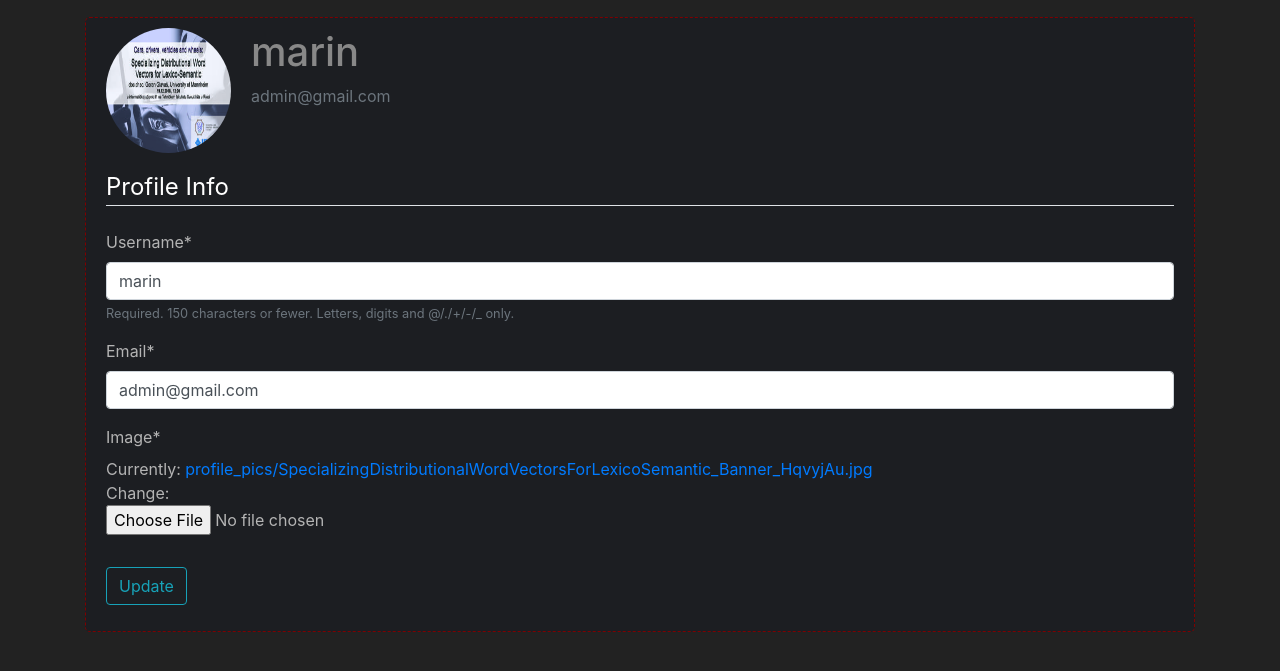
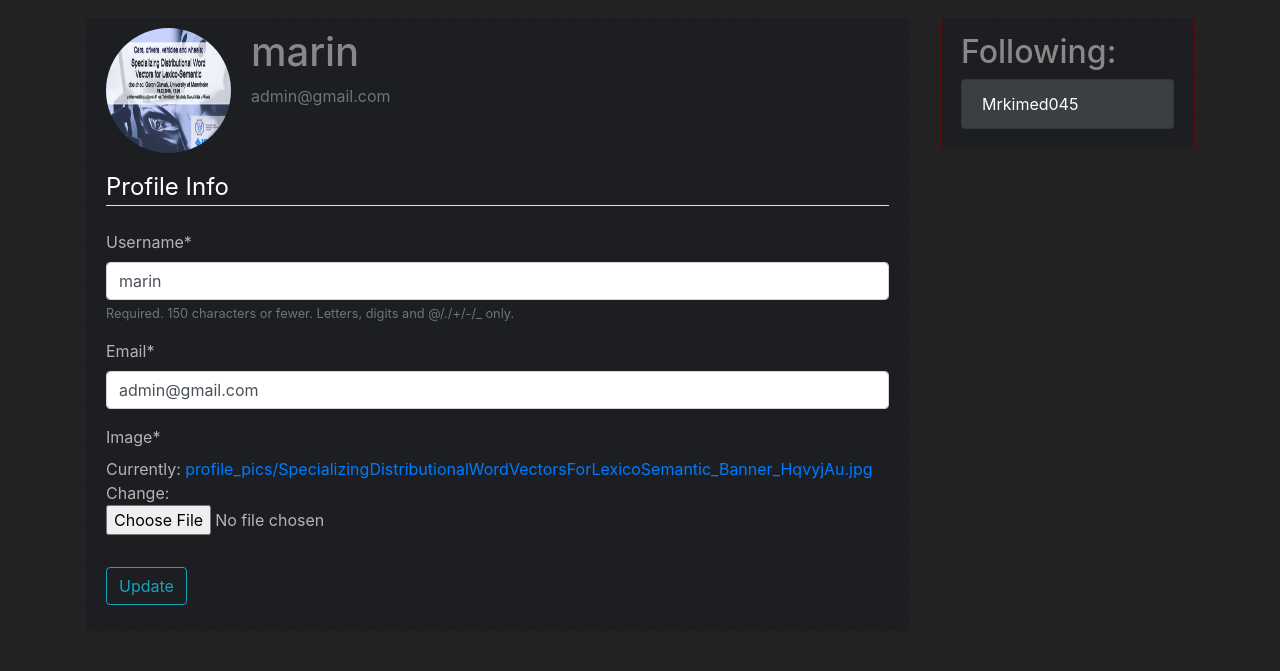
Before and after one commit to marinvl/RWA_project, a Django app: page /profile/ in a window 1280 px wide. Shown: the part 63-734 px from the top of the page. Run offline with Django 3.2, Linux system fonts and the light colour scheme; a user stored in the database is signed in; data comes from the database, SQL or seed files in the repository; data that the repository does not hold is empty; parts of the project's set-up code (start-up, migrations or seed data) failed here and were passed over; some libraries are stand-ins or nearby versions.

Commit message:
Design for messages, notifications, profile

```diff
--- a/accounts/templates/accounts/leaderboard.html
+++ b/accounts/templates/accounts/leaderboard.html
@@ -28,6 +28,4 @@
          </table>
       </div>
     </article>
-
-
 {% endblock content %}
--- a/accounts/templates/accounts/profile.html
+++ b/accounts/templates/accounts/profile.html
@@ -1,6 +1,8 @@
 {% extends "matches/base.html" %}
 {% load crispy_forms_tags %}
 {% block content %}
+	<div class='row'>
+		<div class='col-9'>
 			<div class="content-section jumbotron">
 				<div class="media">
 			    	<img class="rounded-circle account-img" src="{{ user.profile.image.url }}">
@@ -25,4 +27,18 @@
 					</div>
 				</form>
 			</div>
+		</div>
+		<div class='col-3'>
+			<div class="content-section jumbotron padding_sidebar">
+		        <div>
+		          <h2>Following:</h2>
+		        </div>
+		        <div class="list-group">
+					  <a href="#" class="list-group-item list-group-item-action link-primary text-white">
+					  	Mrkimed045
+					  </a>
+				</div>
+		    </div>
+		</div>
+	</div>
 {% endblock content %}
--- a/matches/static/matches/main.css
+++ b/matches/static/matches/main.css
@@ -199,6 +199,16 @@ table {
   background-color: #6e757b;
 }
 
+.link-primary{
+  background-color: #3A3F44;
+}
+.link-primary:hover{
+  background-color: #2e3236;
+}
+.link-primary:visited{
+  background-color: #2e3236;
+}
+
 
 /*/////////////////////////////////////////////////////////////////////////////////*/
 /* IMAGE CSS */
@@ -296,6 +306,35 @@ table {
   padding-left: 50px
   padding-right: 50px;
 }
+.padding_msg-read {
+  padding-top: 20px;
+  padding-left: 150px;
+  padding-bottom: 20px;
+  padding-right: 150px
+}
+
+.padding_msg-write {
+  padding-top: 20px;
+  padding-left: 130px;
+  padding-bottom: 20px;
+  padding-right: 130px
+}
+
+.padding_notification {
+  padding-top: 20px;
+  padding-left: 50px;
+  padding-bottom: 20px;
+  padding-right: 50px
+}
+
+.padding_sidebar {
+  padding-top: 15px;
+  padding-left: 20px;
+  padding-bottom: 20px;
+  padding-right: 20px
+}
+
+
 
 .text-center {
   text-align: center;
--- a/matches/templates/matches/index.html
+++ b/matches/templates/matches/index.html
@@ -23,13 +23,13 @@
     </div>
 
     <div class="col-3">
-      <div class="content-section jumbotron">
+      <div class="content-section jumbotron padding_sidebar">
         <div>
           <h2>Last bets</h2>
         </div>
         <div class="list-group">
           {% for sbet in Sbets %}
-              <a href="{% url 'match-details' sbet.match_id %}" class="list-group-item list-group-item-action flex-column align-items-start table-primary text-white">
+            <a href="{% url 'match-details' sbet.match_id %}" class="list-group-item list-group-item-action flex-column align-items-start link-primary text-white">
               <div class="d-flex w-100 justify-content-between">
                 <h5 class="mb-1">{{sbet.user.username}}</h5>
                 <small>{{sbet.coin}}</small>
@@ -38,7 +38,6 @@
               <small>{{sbet.date}}</small>
             </a>
           {% endfor %}
-          </div>
         </div>
       </div>
     </div>
--- a/matches/templates/matches/user_bets.html
+++ b/matches/templates/matches/user_bets.html
@@ -80,7 +80,7 @@
 		<div class='media-body padding_info_betting'>
 			<div class='row'>
 				<div class='col'>
-					<h2 class='text-center'>{{ view.kwargs.username }}'s last 10 bets</h2><br>
+					<h2 class='text-center'>{{ view.kwargs.username }}'s last bets</h2><br>
 				</div>
 			</div>
 			<div class='row'>
```
Also changed, not shown: accounts/templates/accounts/inbox.html (+16 -5 lines), accounts/templates/accounts/message_read.html (+19 -7 lines), accounts/templates/accounts/new_message.html (+14 -3 lines), accounts/templates/accounts/notifications.html (+11 -3 lines). Lines whose indentation alone changed are shown as unchanged.
